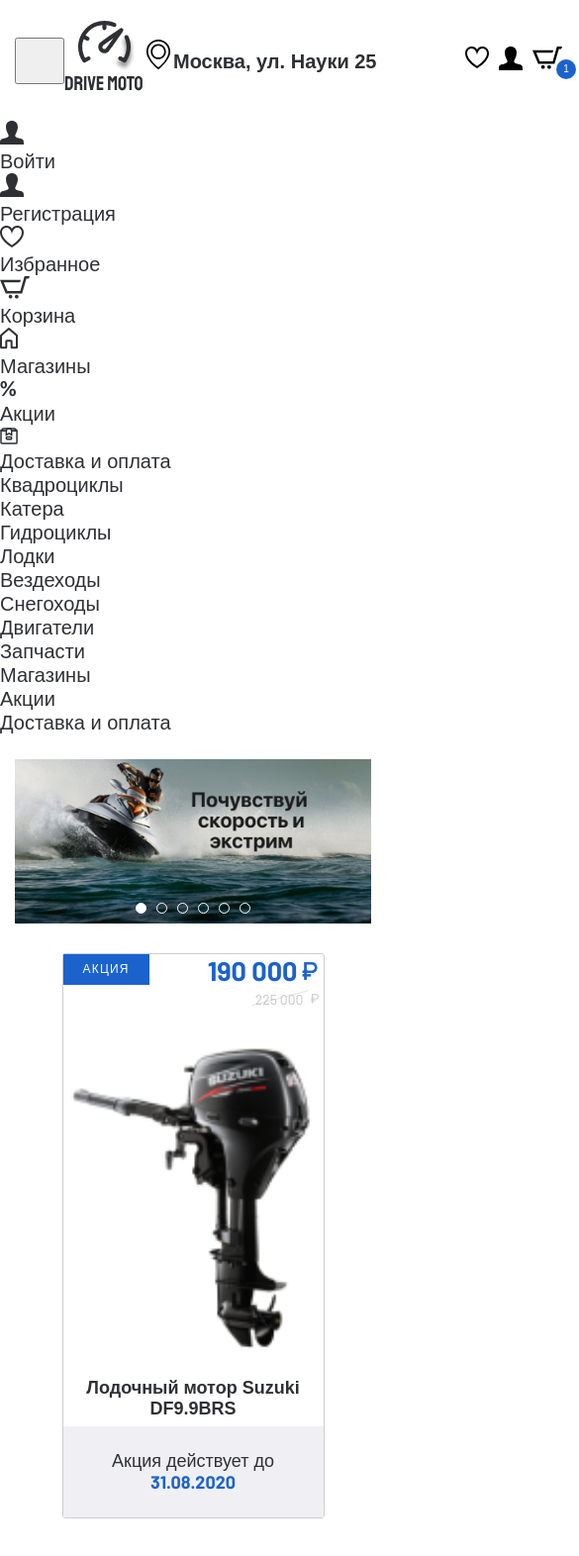
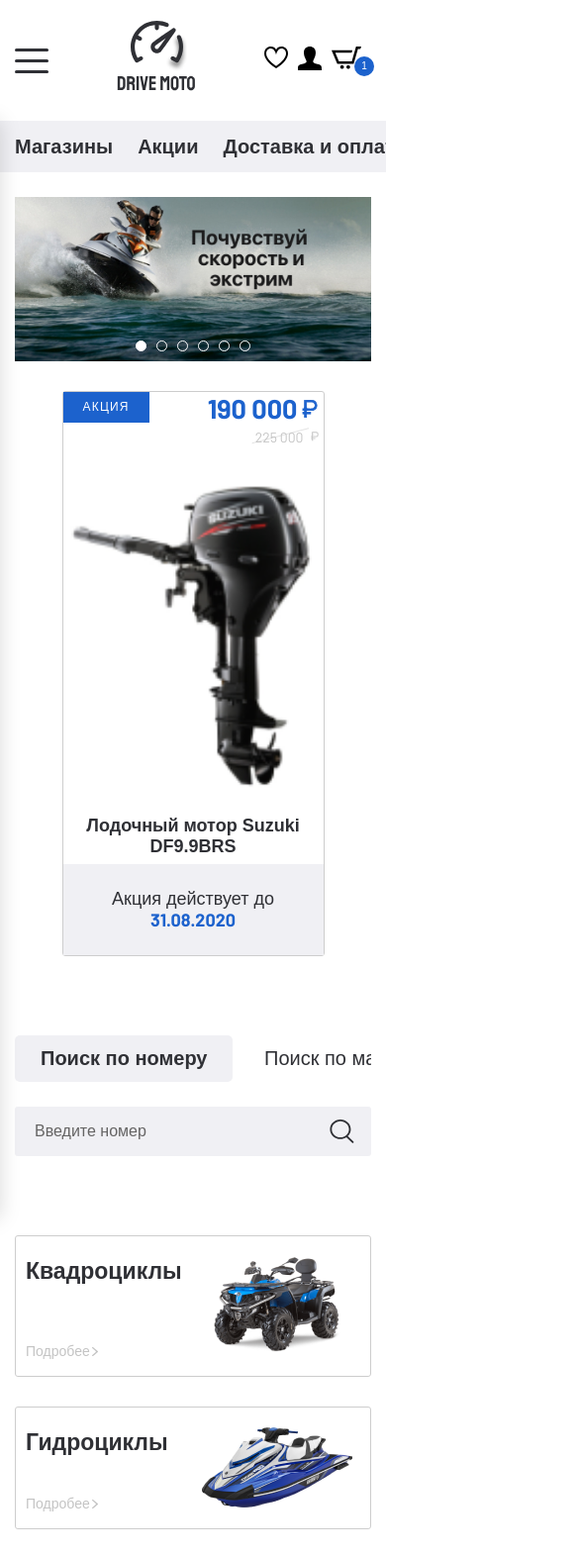
Before and after one commit to Clorhexidinum/drive_moto, a website: page app/index.html in a window 390 px wide. Shown: the top 1572 px of the page at 99% size, 585 px wide, since content can reach past the window. Drawn offline with nearby package versions, Linux system fonts and the light colour scheme; files that its build step writes are made by us from their sources.

Commit message:
правки

```diff
--- a/app/index.html
+++ b/app/index.html
@@ -7,7 +7,7 @@
   <title>Document</title>
   <link rel="stylesheet" href="css/normalize.min.css">
   <link rel="stylesheet" href="css/style.min.css">
-  <link rel="stylesheet" href="css/media.min.css">
+  <!-- <link rel="stylesheet" href="css/media.min.css"> -->
   <link href="https://fonts.googleapis.com/css2?family=Barlow:wght@400;700&display=swap" rel="stylesheet">
 </head>
 <body>
@@ -150,17 +150,23 @@
             <p>Запчасти</p>
           </a>
         </li>
+        <li class="menu-mobile__item">
+          <a class="menu-mobile__link" href="#">
+            <p>Москва,<br>
+              ул. Науки 25</p>
+          </a>
+        </li>
       </ul>
       <div class="menu-mobile__line-wrapper">
         <ul class="menu-mobile__line">
-          <li class="menu-mobile__item">
-            <a class="menu-mobile__link" href="#">Магазины</a>
+          <li class="menu-mobile__line-item">
+            <a class="menu-mobile__line-link" href="#">Магазины</a>
           </li>
-          <li class="menu-mobile__item">
-            <a class="menu-mobile__link" href="#">Акции</a>
+          <li class="menu-mobile__line-item">
+            <a class="menu-mobile__line-link" href="#">Акции</a>
           </li>
-          <li class="menu-mobile__item">
-            <a class="menu-mobile__link" href="#">Доставка и оплата</a>
+          <li class="menu-mobile__line-item">
+            <a class="menu-mobile__line-link" href="#">Доставка и оплата</a>
           </li>
         </ul>
       </div>
@@ -244,8 +250,8 @@
     <div class="search page-section">
       <div class="container">
         <div class="search__inner">
-          <div class="search__tabs">
-            <div class="search__mobile-overflow tabs__wrapper">
+          <div class="search__tabs tabs__wrapper">
+            <div class="mobile-overflow">
               <a class="tab search__tabs-item tab--active" href="#tab-1">Поиск по номеру</a>
               <a class="tab search__tabs-item" href="#tab-2">Поиск по марке</a>
               <a class="tab search__tabs-item" href="#tab-3">Поиск по названию товара</a>
@@ -458,7 +464,7 @@
       </div>
     </section>
 
-    <div class="banner-promo">
+    <!-- <div class="banner-promo">
       <div class="container">
         <a class="banner-promo-link" href="#">
           <img src="../images/content/banner.jpg" alt="">
@@ -582,10 +588,10 @@
             </div>
           </div>
       </div>
-    </section>
+    </section> -->
   </main>
 
-  <footer class="footer">
+  <!-- <footer class="footer">
     <div class="container">
       <div class="footer__top">
         <div class="footer__top-inner">
@@ -645,7 +651,7 @@
         <a class="footer__bottom-link" href="#">Политика обработки персональных данных</a>
       </div>
     </div>
-  </footer>
+  </footer> -->
 
   <script src="https://ajax.googleapis.com/ajax/libs/jquery/3.4.1/jquery.min.js"></script>
   <script src="js/slick.min.js"></script>
--- a/app/js/main.js
+++ b/app/js/main.js
@@ -14,8 +14,8 @@
     }]
   });
 
-  $(".tab").on('click', function(e){
-    e.preventDefault();
+  $(".tab").on('click', function(evt){
+    evt.preventDefault();
 
     $($(this).siblings()).removeClass('tab--active');
     $($(this).parent().siblings().find('div')).removeClass('tabs__content--active');
@@ -33,45 +33,39 @@
     slidesTocroll: 1,
     prevArrow: '  <button class="product-slider__btn product-slider__btn--prev"><img src="images/arrow-black-left.svg" alt="слайд влево"></button>',
     nextArrow: '  <button class="product-slider__btn product-slider__btn--next"><img src="images/arrow-black-right.svg" alt="слайд вправо"></button>',
-    responsive: [{
+    responsive: [
+      {
         breakpoint: 1301,
         settings: {
           arrows: false,
           dots: true,
+        }
       },
+      {
         breakpoint: 1201,
         settings: {
           slidesToShow: 3,
+        }
       },
+      {
         breakpoint: 870,
         settings: {
           slidesToShow: 2,
+        }
       },
+      {
         breakpoint: 590,
         settings: {
           slidesToShow: 1,
+        }
       },
-    }]
+    ]
   });
 
   $('.aside-filter__item-title-drop, .aside-filter__extra').on('click', function(){
     $(this).toggleClass('aside-filter__item-title-drop--active');
     $(this).next().slideToggle('200');
   });
-
-  $('.filter-style').styler({
-    grid: false,
-    min: 90000,
-    max: 500000,
-  });
-
-  $(".rate-yo").rateYo({
-    ratedFill: "#1C62CD",
-    spacing: "7px",
-    normalFill: "#c4c4c4"
-  });
-
-  $(".js-range-slider").ionRangeSlider();
 
   $('.catalog__btn-grid').on('click', function() {
     $(this).addClass('catalog__filter-button--active');
@@ -89,5 +83,17 @@
     $('.menu-mobile__list').toggleClass('menu-mobile__list--active');
   })
 
+  $('.filter-style').styler({
+    grid: false,
+    min: 90000,
+    max: 500000,
+  });
 
+  $(".rate-yo").rateYo({
+    ratedFill: "#1C62CD",
+    spacing: "7px",
+    normalFill: "#c4c4c4"
   });
+
+  $(".js-range-slider").ionRangeSlider();
+});
--- a/app/scss/_media.scss
+++ b/app/scss/_media.scss
@@ -0,0 +1,159 @@
+@media (max-width: 1300px) {
+  .products__more {
+    margin-top: 60px;
+  }
+}
+
+@media (max-width: 1200px) {
+  .banner-slider {
+    max-width: 600px;
+
+    &__img {
+      min-height: 380px;
+      max-width: 600px;
+    }
+  }
+
+  .categories {
+    &__inner {
+      justify-content: space-around;
+    }
+  }
+}
+
+@media (max-width: 1100px) {
+  .menu__item +.menu__item {
+    padding: 20px;
+  }
+
+  .header {
+    &__adress {
+      margin-right: 20px;
+    }
+  }
+}
+
+@media (max-width: 968px) {
+  .header {
+    &__bottom {
+      display: none;
+    }
+  }
+
+  .user-list {
+    margin: 0;
+  }
+
+  .menu {
+    &__btn {
+      display: block;
+      border: none;
+      background-color: transparent;
+      cursor: pointer;
+    }
+
+    &__btn-line {
+      background-color: #2F3035;
+      border-radius: 3px;
+      height: 3px;
+      width: 34px;
+      margin: 8px 0;
+    }
+
+    &__list {
+      display: none;
+    }
+  }
+
+  .menu-mobile {
+    &__line-wrapper {
+      display: block;
+    }
+  }
+
+  .banner {
+    &__inner {
+      margin-top: 25px;
+      flex-wrap: wrap;
+      justify-content: center;
+    }
+  }
+
+  .banner-slider {
+    max-width: 100%;
+
+    &__item {
+      text-align: center;
+    }
+
+    &__img {
+      max-width: 100%;
+      margin-bottom: 25px;
+    }
+  }
+
+  .search {
+    &__content-form {
+      position: relative;
+    }
+
+    &__content-input {
+      height: 50px;
+      padding-right: 50px;
+    }
+
+    &__content-btn {
+      font-size: 0;
+      line-height: 0;
+      padding: 17px;
+      background-image: url('../images/search.svg');
+      background-repeat: no-repeat;
+      width: 24px;
+      height: 24px;
+      background-color: transparent;
+      position: absolute;
+      right: 08px;
+      top: 13px;
+    }
+  }
+
+  .mobile-overflow {
+    width: 735px;
+  }
+
+  .tabs__wrapper {
+    overflow-x: scroll;
+  }
+}
+
+@media (max-width: 640px) {
+  .header {
+    &__adress {
+      display: none;
+    }
+  }
+
+  .banner-slider {
+    .container{
+      padding: 0;
+    }
+
+    &__img {
+      min-height: 200px;
+    }
+  }
+}
+
+@media (max-width: 440px) {
+  .banner-slider {
+    &__img {
+      min-height: 164px;
+    }
+  }
+
+  .categories {
+    &__item {
+      padding: 20px 10px 16px;
+    }
+  }
+}
--- a/app/scss/breadcrumbs/breadcrumbs.scss
+++ b/app/scss/breadcrumbs/breadcrumbs.scss
@@ -18,7 +18,7 @@
     background-image: url('../images/link-arrow.svg');
     width: 5px;
     height: 9px;
-    bottom: 6px;
+    bottom: 4px;
   }
 
   &__list-item:last-child::after {
--- a/app/scss/media.scss
+++ /dev/null
@@ -1,159 +0,0 @@
-@media (max-width: 1300px) {
-  .products__more {
-    margin-top: 60px;
-  }
-}
-
-@media (max-width: 1200px) {
-  .banner-slider {
-    max-width: 600px;
-
-    &__img {
-      min-height: 380px;
-      max-width: 600px;
-    }
-  }
-
-  .categories {
-    &__inner {
-      justify-content: space-around;
-    }
-  }
-}
-
-@media (max-width: 1100px) {
-   .menu__item +.menu__item {
-     padding: 20px;
-   }
-
-   .header {
-     &__adres {
-       margin-right: 20px;
-     }
-   }
-}
-
-@media (max-width: 968px) {
-  .header {
-    &__bottom {
-      display: none;
-    }
-  }
-
-  .menu {
-    &__btn {
-      display: block;
-    }
-
-    &__btn-line {
-      background: #2F3035;
-      border-radius: 3px;
-      height: 3px;
-      width: 34px;
-      margin: 8px 0;
-      background-color: transparent;
-      cursor: pointer;
-      border: none;
-    }
-
-    &__list {
-      display: none;
-    }
-  }
-
-  .menu-mobile {
-    &__line-wrapper {
-      display: block;
-    }
-  }
-
-  .banner {
-    &__inner {
-      margin-top: 25px;
-      flex-wrap: wrap;
-      justify-content: center;
-    }
-  }
-
-  .banner-slider {
-    max-width: 100%;
-
-    &__item {
-      text-align: center;
-    }
-
-    &__img {
-      max-width: 100%;
-      margin-bottom: 25px;
-    }
-
-    &__btn {
-      display: none;
-    }
-  }
-
-  .search {
-    &__mobile-overflow {
-      width: 1000px;
-    }
-
-    &__content-form {
-      position: relative;
-    }
-
-    &__content-input {
-      height: 50px;
-      padding-right: 50px;
-    }
-
-    &__content-btn {
-      font-style: 0;
-      line-height: 0;
-      padding: 17px;
-      background-image: url('../images/search.svg');
-      background-repeat: no-repeat;
-      width: 24px;
-      height: 24px;
-      background-color: transparent;
-      position: absolute;
-      right: 08px;
-      top: 13px;
-    }
-  }
-
-  .tabs__wrapper {
-    overflow-x: scroll;
-  }
-}
-
-@media (max-width: 640px) {
-  .header {
-    &__adres {
-      display: none;
-    }
-  }
-
-  .banner-slider {
-    .container{
-      padding: 0;
-    }
-
-    &__img {
-      min-height: 200px;
-    }
-  }
-}
-
-@media (max-width: 440px) {
-  .banner-slider {
-    &__img {
-      min-height: 164px;
-    }
-  }
-
-  .categories {
-    &__item {
-      padding: 20px 10px 16px;
-    }
-  }
-}
--- a/app/scss/menu-mobile/menu-mobile.scss
+++ b/app/scss/menu-mobile/menu-mobile.scss
@@ -1,13 +1,12 @@
 .menu-mobile {
-  box-shadow: 0px 0px 20px rgba(0, 0, 0, 0.15);
-  transform: translateX(-100%);
-
   &__list {
     width: 243px;
     transition: all .3s;
     position: absolute;
     z-index: 10;
     background-color: #fff;
+    transform: translateX(-100%);
+    box-shadow: 0px 0px 20px rgba(0, 0, 0, 0.15);
   }
 
   &__list--active {
@@ -16,19 +15,27 @@
 
   &__item {
     position: relative;
+  }
+
+  &__item:not(:last-child) {
     border-bottom: 1px solid rgba(0, 0, 0, 0.1);
+  }
+
+  &__item:last-child {
+    padding-bottom: 30px;
   }
 
   &__link {
     display: block;
     padding-left: 53px;
     padding-top: 36px;
+    padding-bottom: 5px;
   }
 
   &__img {
     position: absolute;
     left: 11px;
-    bottom: 0;
+    bottom: 10px;
   }
 
   &__line-wrapper {
@@ -42,9 +49,15 @@
   }
 
   &__line {
-    overflow-x: scroll;
-    width: 450px;
+    display: flex;
+    align-items: center;
+    width: 420px;
     color: #2F3035;
     padding: 14px 0 14px 15px;
+    margin: 0 auto;
+  }
+
+  &__line-item:not(:last-child) {
+    padding-right: 25px;
   }
 }
--- a/app/scss/menu/menu.scss
+++ b/app/scss/menu/menu.scss
@@ -6,6 +6,7 @@
 
   &__list {
     display: flex;
+    align-items: center;
   }
 
   &__item:hover {
--- a/app/scss/style.scss
+++ b/app/scss/style.scss
@@ -1,6 +1,6 @@
 @import "vars.scss";
-@import "_libs";
-@import "fonts";
+@import "libs";
+@import "_fonts";
 
 @import "global.scss";
 @import "header/header.scss";
@@ -26,8 +26,8 @@
 @import "input-style/input-style.scss";
 @import "product-card/product-card.scss";
 @import "card/card.scss";
-@import "media.scss";
-
+@import "menu-mobile/menu-mobile.scss";
+@import "_media.scss";
 
 
 
```
Also changed, not shown: app/css/breadcrumbs/breadcrumbs.min.css, app/css/global.min.css, app/css/media.min.css (added), app/css/menu-mobile/menu-mobile.min.css (added), app/css/menu/menu.min.css, app/css/product-slider/product-slider.min.css, app/css/style.min.css, app/css/user-list/user-list.min.css. Lines whose indentation alone changed are shown as unchanged.
